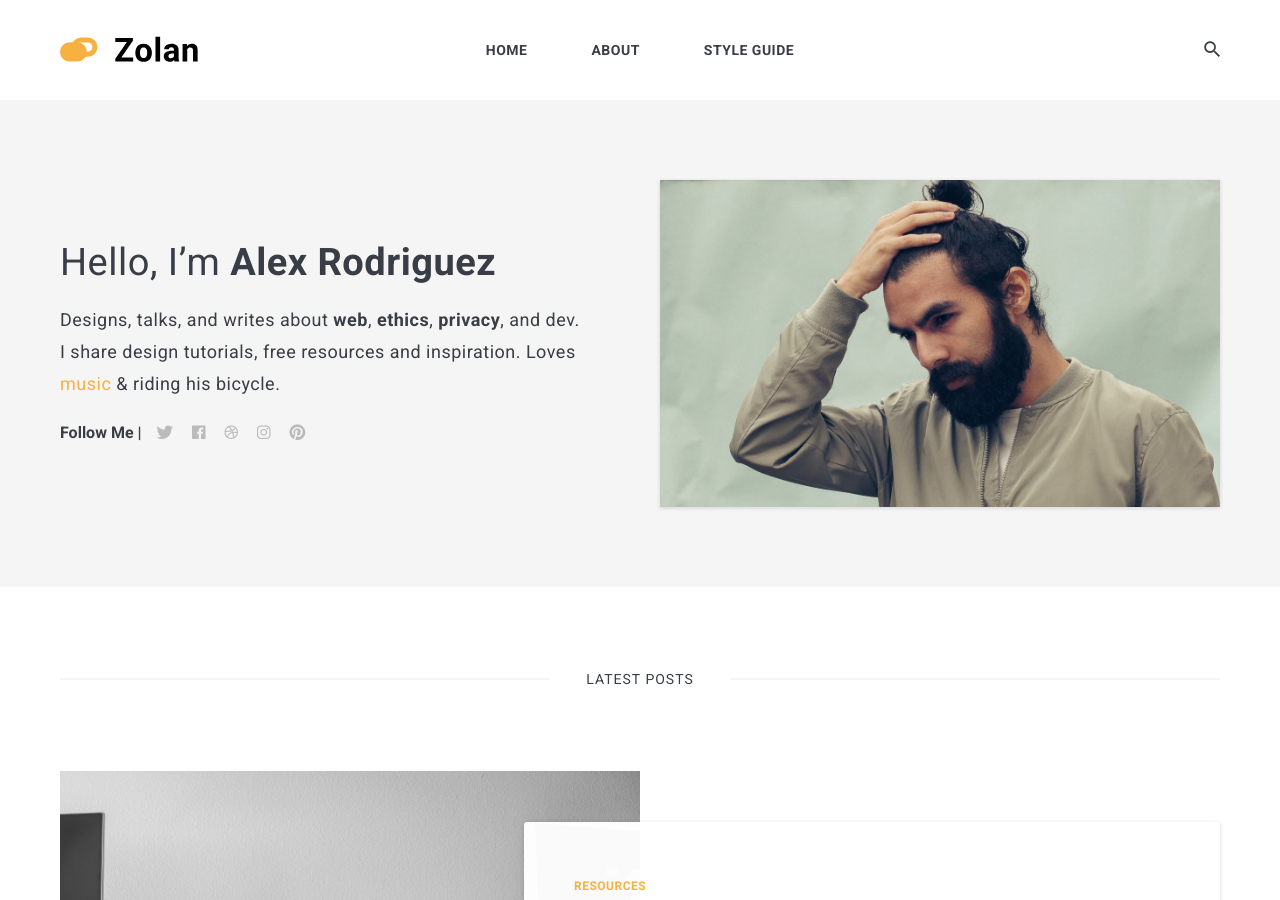
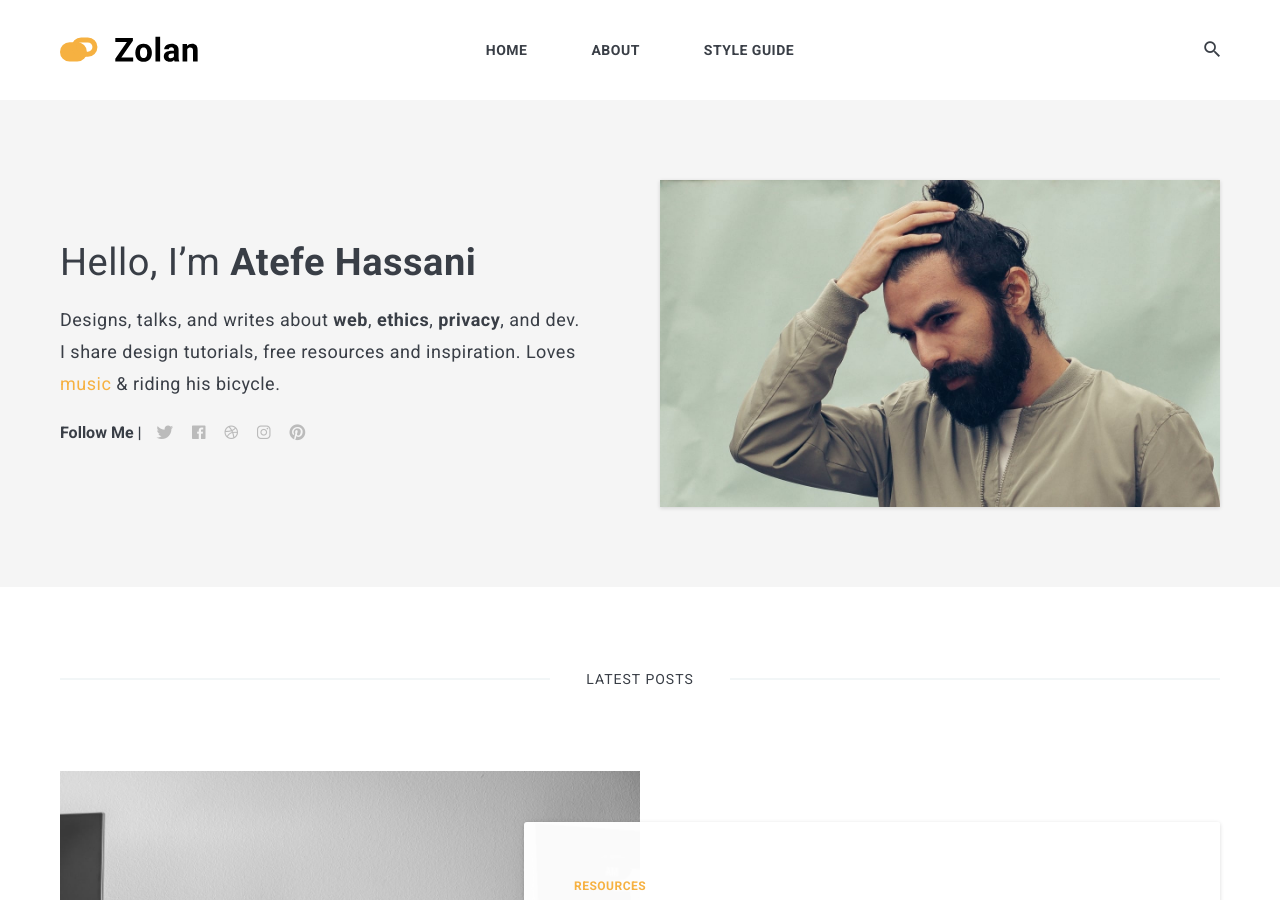
Before and after one commit to HassaniAtefe/hassaniatefe.github.io, a Jekyll site: the page built from index.html, in a window 1280 px wide and 900 px high. Built offline with Jekyll 4.4.1, drawn with Linux system fonts in a browser that asks for light colours; nearby versions of some CDN libraries; the list of posts is cut into pages by our own code; some of the changed text lies outside the part shown.

Commit message:
Update settings.yml

```diff
--- a/_data/settings.yml
+++ b/_data/settings.yml
@@ -1,6 +1,6 @@
 #-------------------------------
 # General Site Settings
-title: Zolan
+title: Atefe's Webpages
 logo: logo.svg # You can add own logo.
 description: Zolan is modern minimal theme for Jekyll
 
@@ -8,9 +8,9 @@
 #-------------------------------
 # Author Settings
 author:
-  name: Alex Rodriguez
+  name: Atefe Hassani
   image: 01.jpg
-  say-hello: Hello, I’m <strong>Alex Rodriguez</strong>
+  say-hello: Hello, I’m <strong>Atefe Hassani</strong>
   bio: Designs, talks, and writes about <strong>web</strong>, <strong>ethics</strong>, <strong>privacy</strong>, and dev. I share design tutorials, free resources and inspiration. Loves <a href="#">music</a> & riding his bicycle.
 
 
```
